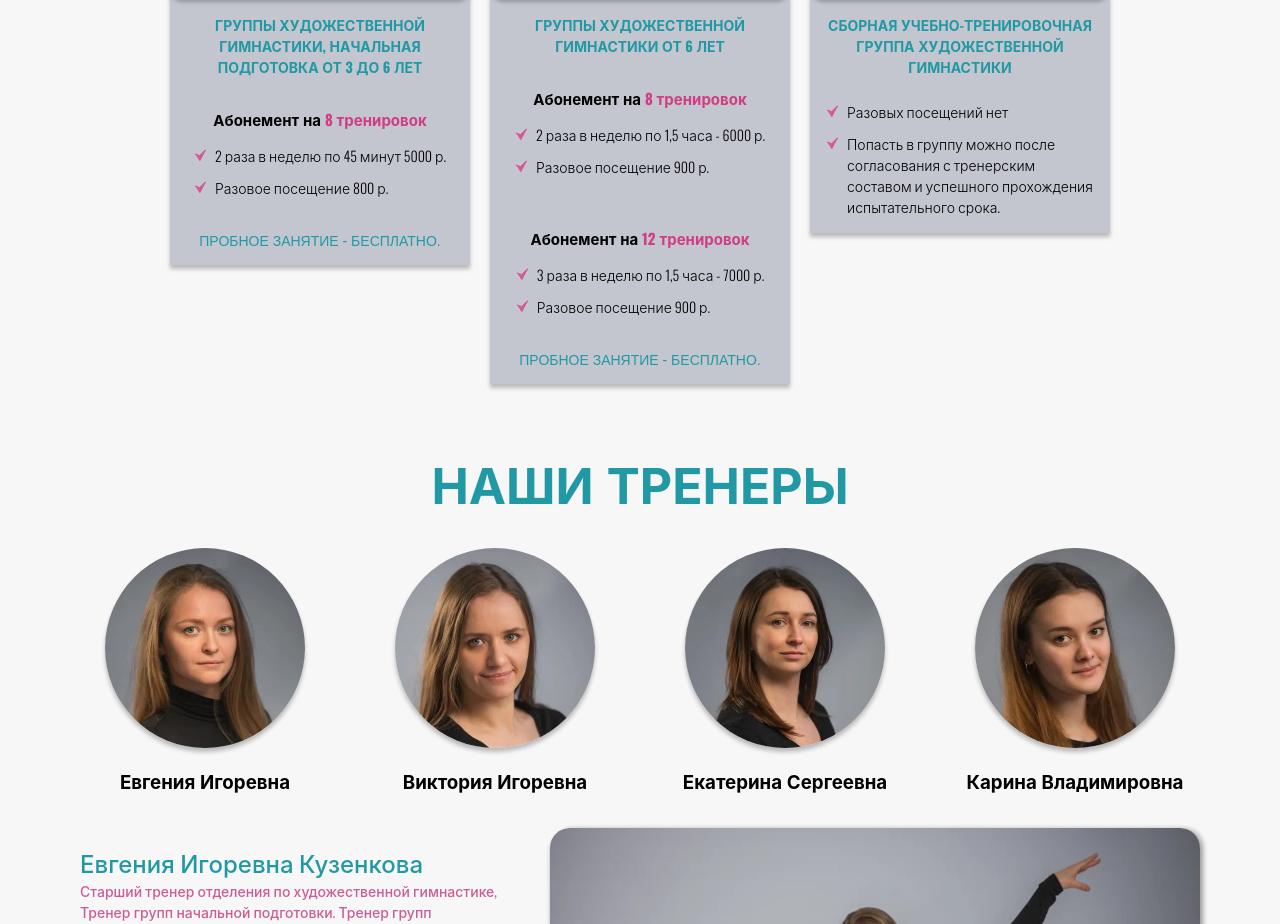
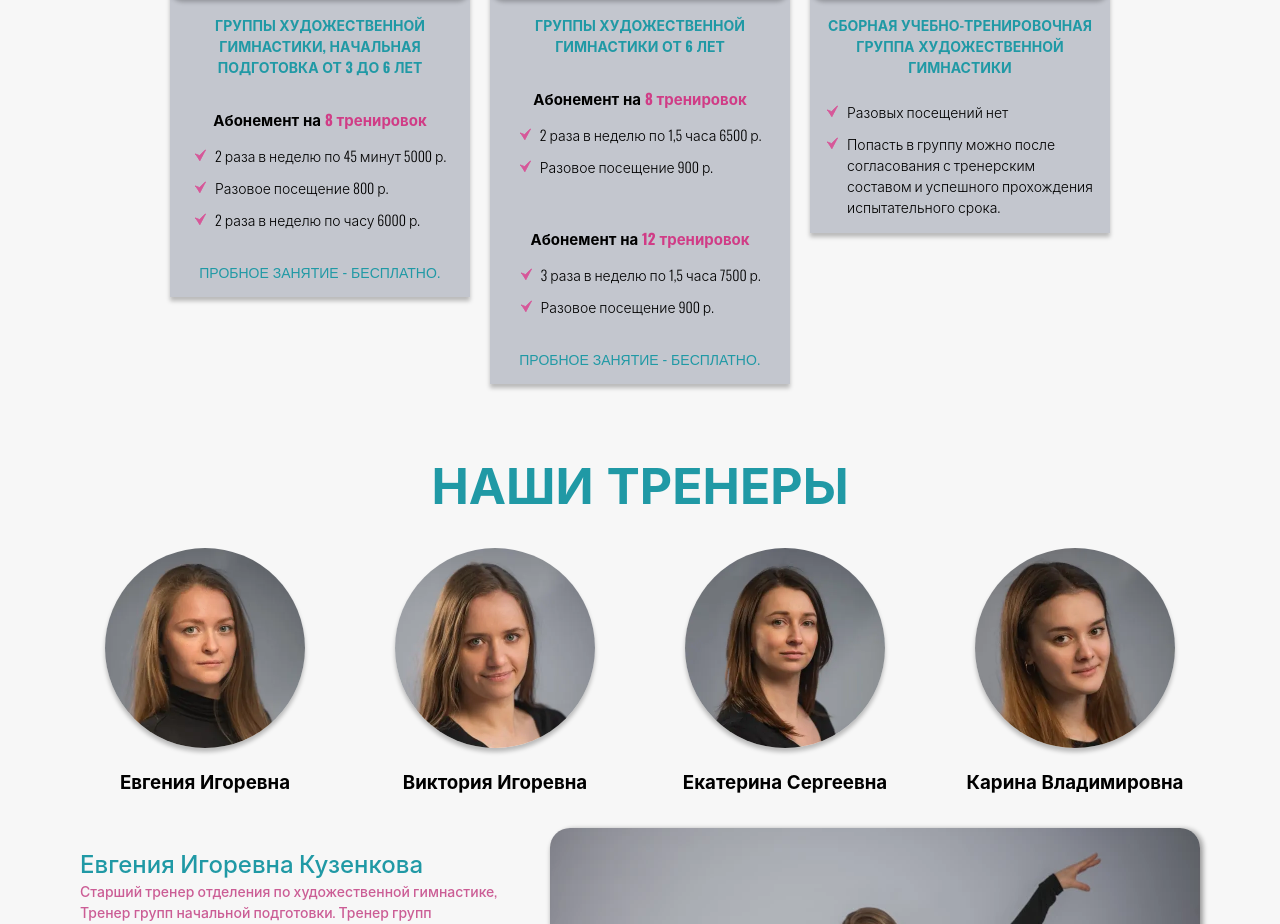
Before and after one commit to SFuwka/olymp, a Next.js app: page / in a window 1280 px wide. Shown: the part 1409-2333 px from the top of the page. Built offline with nearby package versions, Linux system fonts and the light colour scheme.

Commit message:
priceChange

```diff
--- a/components/groupsAndPrices/GroupsAndPrices.tsx
+++ b/components/groupsAndPrices/GroupsAndPrices.tsx
@@ -12,7 +12,7 @@ const cards = [
             {
                 key: 'g1',
                 head: <h3>Абонемент на <span>8 тренировок</span></h3>,
-                body: ['2 раза в неделю по 45 минут 5000 р.', 'Разовое посещение 800 р.']
+                body: ['2 раза в неделю по 45 минут 5000 р.', 'Разовое посещение 800 р.', '2 раза в неделю по часу 6000 р.']
             },
         ]
     },
@@ -25,12 +25,12 @@ const cards = [
             {
                 key: 'g2-1',
                 head: <h3>Абонемент на <span>8 тренировок</span></h3>,
-                body: ['2 раза в неделю по 1,5 часа - 6000 р.', 'Разовое посещение 900 р.']
+                body: ['2 раза в неделю по 1,5 часа 6500 р.', 'Разовое посещение 900 р.']
             },
             {
                 key: 'g2-2',
                 head: <h3>Абонемент на <span>12 тренировок</span></h3>,
-                body: ['3 раза в неделю по 1,5 часа - 7000 р.', 'Разовое посещение 900 р.']
+                body: ['3 раза в неделю по 1,5 часа 7500 р.', 'Разовое посещение 900 р.']
             }
         ]
     },
```
